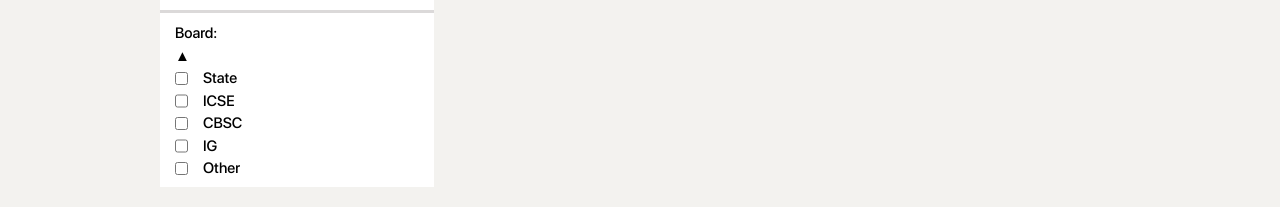
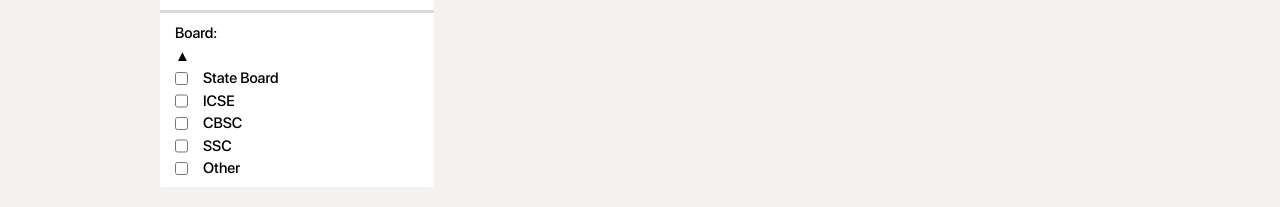
Before and after one commit to open-xyz/campus-finder, a React (Create React App) app: page /school in a window 1280 px wide. Shown: the part 619-826 px from the top of the page. Built offline with nearby package versions, Linux system fonts and the light colour scheme; no server answers.

Commit message:
small changes in filter

```diff
--- a/src/Pages/School/School.js
+++ b/src/Pages/School/School.js
@@ -409,14 +409,14 @@ const School = () => {
                             <div className="option">
                               <input
                                 type="checkbox"
-                                id="State"
+                                id="State Board"
                                 name="specialization"
-                                value="State"
-                                checked={selectedBoard === "State"}
+                                value="State Board"
+                                checked={selectedBoard === "State Board"}
                                 onChange={handleBoardChange}
                               />
-                              <label htmlFor="State" className="checkbox-label">
-                                State
+                              <label htmlFor="State Board" className="checkbox-label">
+                              State Board
                               </label>
                             </div>
                             <div className="option">
@@ -448,14 +448,14 @@ const School = () => {
                             <div className="option">
                               <input
                                 type="checkbox"
-                                id="IG"
+                                id="SSC"
                                 name="specialization"
-                                value="IG"
-                                checked={selectedBoard === "IG"}
+                                value="SSC"
+                                checked={selectedBoard === "SSC"}
                                 onChange={handleBoardChange}
                               />
-                              <label htmlFor="IG" className="checkbox-label">
-                                IG
+                              <label htmlFor="SSC" className="checkbox-label">
+                                SSC
                               </label>
                             </div>
                             <div className="option">
```
